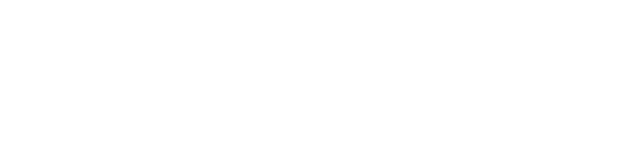
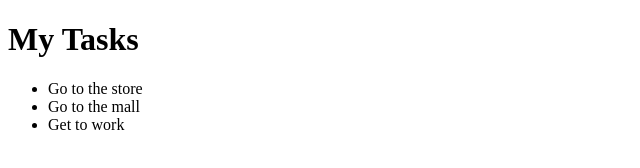
Before and after one commit to Theminijohn/Backbone101, a plain HTML site: page index.html in a window 1280 px wide. Shown: the whole page, without its empty margins (0-640 px from the left). Drawn offline with Linux system fonts and the light colour scheme.

Commit message:
Listening to Events

```diff
--- a/index.html
+++ b/index.html
@@ -6,6 +6,11 @@
 </head>
 <body>
 
+<h1>My Tasks</h1>
+<div class="tasks">
+
+</div>
+
 <script src="js/underscore.js"></script>
 <script src="js/jquery.js"></script>
 <script src="js/backbone.js"></script>
--- a/js/main.js
+++ b/js/main.js
@@ -12,8 +12,37 @@
 
   App.Models.Task = Backbone.Model.extend({});
 
+  App.Collections.Tasks = Backbone.Collection.extend({
+    model: App.Models.Task
+  });
+
+  App.Views.Tasks = Backbone.View.extend({
+    tagName: 'ul',
+
+    render: function() {
+      this.collection.each(this.addOne, this);
+      return this;
+    },
+
+    addOne: function(task) {
+      // creating a new child view
+      var taskView = new App.Views.Task({ model: task });
+
+      // append to the root element
+      this.$el.append(taskView.render().el);
+    }
+  });
+
   App.Views.Task = Backbone.View.extend({
     tagName: 'li',
+
+    events: {
+      'click': 'showAlert'
+    },
+
+    showAlert: function() {
+      alert('you clicked me!');
+    },
 
     render: function() {
       this.$el.html( this.model.get('title') );
@@ -21,14 +50,22 @@
     }
   });
 
-  var task = new App.Models.Task({
-    title: 'Go to the store',
-    priority: 4
-  });
+  var tasksCollection = new App.Collections.Tasks([
+    {
+      title: 'Go to the store',
+      priority: 4
+    },
+    {
+      title: 'Go to the mall',
+      priority: 3
+    },
+    {
+      title: 'Get to work',
+      priority: 5
+    }
+  ]);
 
-  var taskView = new App.Views.Task({ model: task });
-
-  console.log(taskView.render().el);
-
+  var tasksView = new App.Views.Tasks({ collection: tasksCollection });
+  $('.tasks').html(tasksView.render().el)
 
 })();
```
